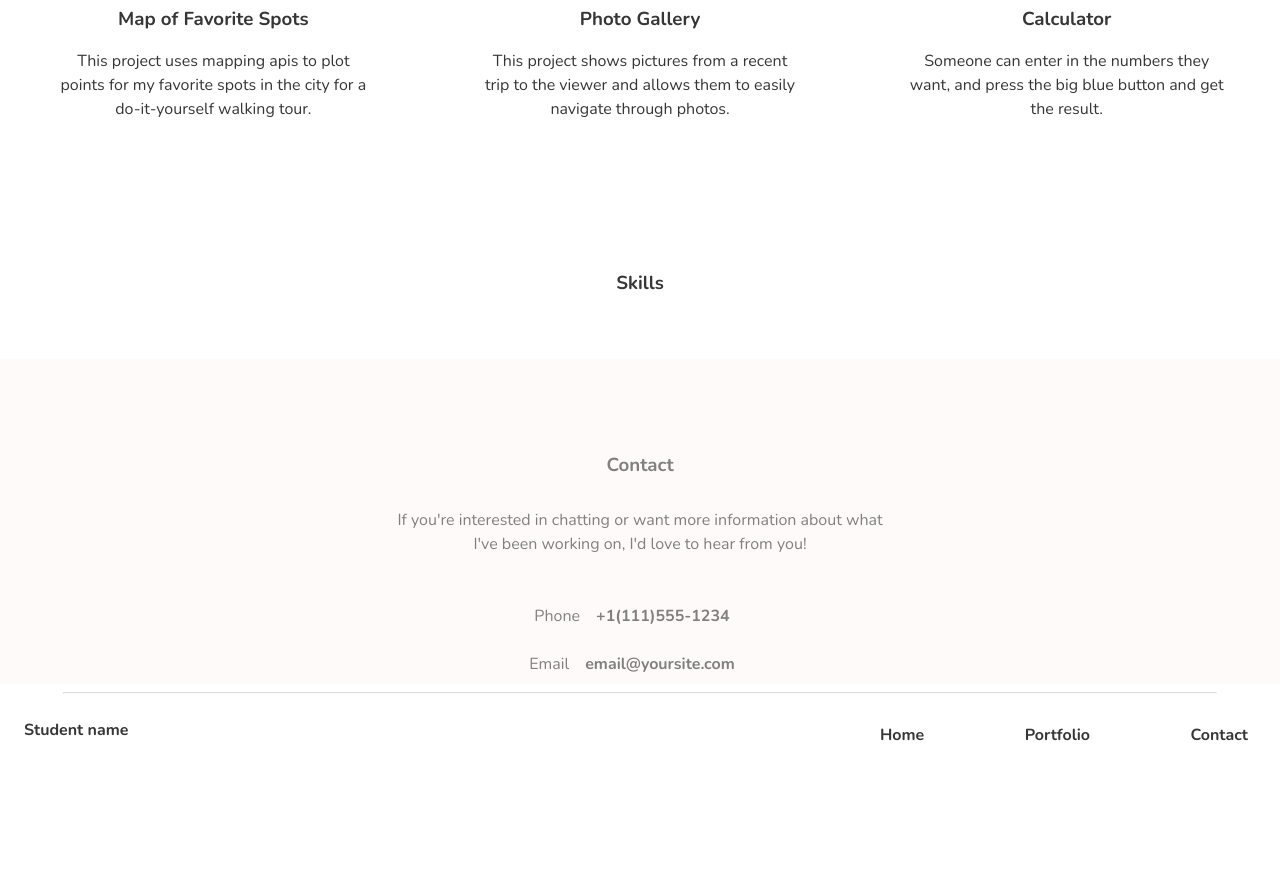
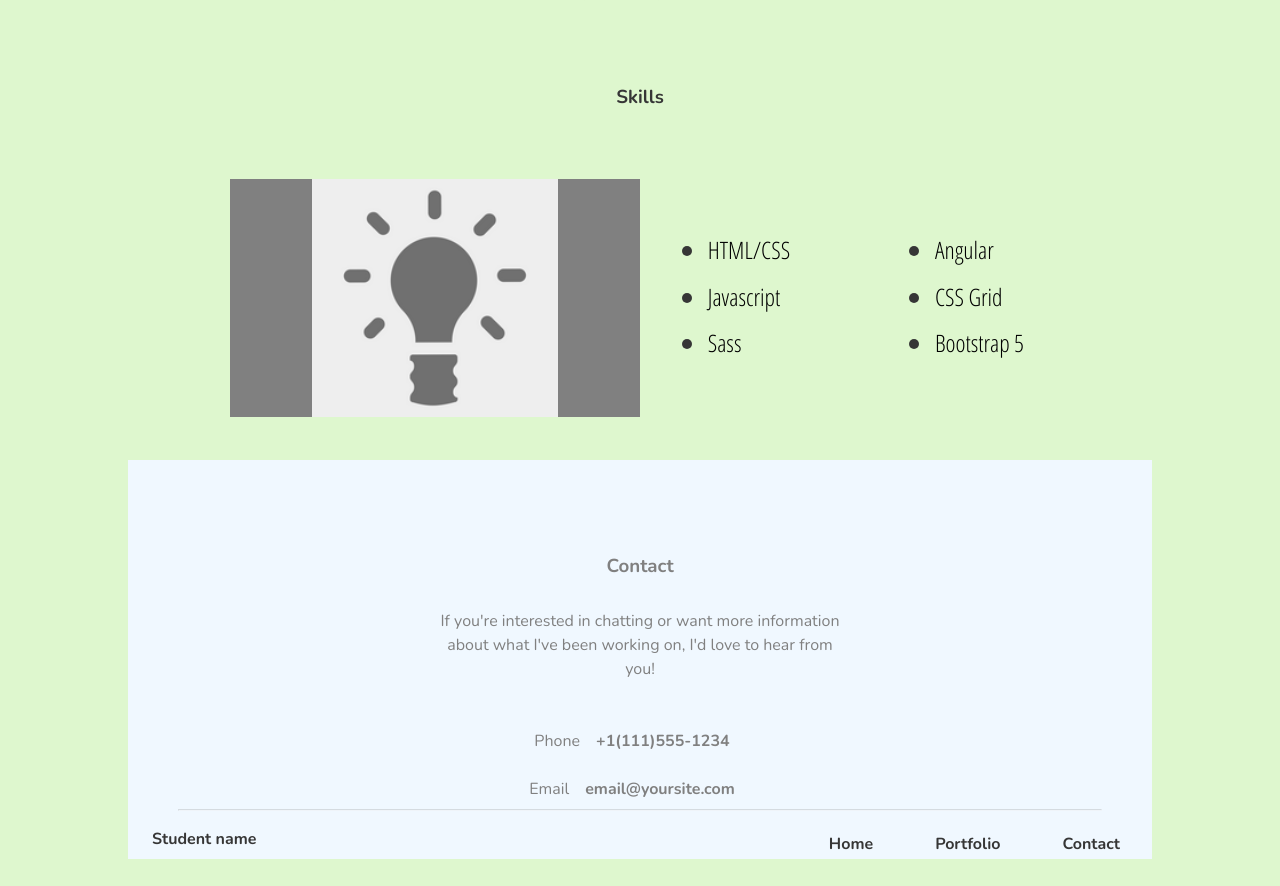
Before and after one commit to sdmasek/techdegree-project-2, a plain HTML site: page index.html in a window 1280 px wide. Shown: the part 1343-2229 px from the top of the page. Before the commit the page ends 2120 px from the top, so only its background shows below. Drawn offline with nearby package versions, Linux system fonts and the light colour scheme.

Commit message:
finalizing push
Cleaning up CSS and html for final push

```diff
--- a/css/styles.css
+++ b/css/styles.css
@@ -4,8 +4,10 @@
 
 body{
     font-family: 'Nunito', sans-serif;
-    margin: 0;
+    margin: 0 auto;
+    max-width: 1024px;
     color: #363636;
+    background-color:rgb(222, 247, 206);
 
 }
 
@@ -19,12 +21,20 @@ nav{
     color: #363636;
 }
 
+.name{
+    font-family: 'Open Sans Condensed', sans-serif;
+}
+
 header{
     display: flex;
     flex-direction: column;
     align-items: center;
     justify-content: center;
-    background-color: snow;
+    background-color: aliceblue;
+    color: grey;
+}
+
+.main-nav a:hover{
     color: grey;
 }
 
@@ -58,6 +68,9 @@ p{
     line-height: 2rem;
     font-weight: 700;
     text-align: center;
+    background-color:rgb(222, 247, 206);
+    margin: .5rem;
+    padding: .5rem 6rem;
 }
 .profile_pic{
     max-width: 60%;
@@ -65,12 +78,43 @@ p{
 
 }
 
+.skills{
+    display: flex;
+    flex-direction: column;
+    align-items: center;
+
+}
+
+.skills_image{
+    width: 90%;
+    background-color: grey;
+    display: flex;
+    flex-direction: row;
+    justify-content: center;
+}
+
+.skills img{
+    max-width: 60%;
+
+
+}
+
+.skills p{
+    font-family: 'Open Sans Condensed', sans-serif;
+    font-size: 1.5rem;
+    color: black;
+}
+
+.bi-circle-fill{
+    visibility: hidden;
+}
+
 .contact{
     display: flex;
     flex-direction: column;
     align-items: center;
     color: grey;
-    background-color: snow;
+    background-color: aliceblue;
 }
 
 .contact h3{
@@ -96,9 +140,14 @@ p{
 
 hr{
     width: 90%;
-    text-align: center;
+    margin: auto;
     color: rgba(196, 201, 202,.2);
     opacity: .3;
+    background-color: aliceblue;
+}
+
+.hr-container{
+    background-color: aliceblue;
 }
 
 .footer_nav{
@@ -107,6 +156,7 @@ hr{
    flex-direction: row;
    flex: 1;
    justify-content: space-between;
+   background-color: aliceblue;
 
 }
 
@@ -114,6 +164,10 @@ hr{
     max-width: 40%;
     margin: 1.5rem 1rem;
 
+}
+
+.footer_nav a:hover{
+    color: grey;
 }
 
 .footer_nav p, a, .Medium_links{
@@ -140,10 +194,16 @@ hr{
         display: flex;
         flex-direction: row-reverse;
         flex-wrap: wrap;
+
+    }
+
+    .name{
+        margin-bottom: 0;
     }
 
     .profile_pic{
         max-width: 40%;
+        margin: 0 1rem 1rem 1rem;
 
 
     }
@@ -151,7 +211,8 @@ hr{
     header p{
         max-width: 50%;
         text-align: left;
-        margin-right: 1rem;
+        margin: 0 auto;
+        align-self: flex-start;
         font-size: 1.25rem;
     }
 
@@ -164,7 +225,14 @@ hr{
         display: flex;
         flex-direction: row;
         justify-content: space-around;
-        width: 50%;
+        width: 40%;
+    }
+
+    .main-nav li{
+
+        background-color: aliceblue;
+        padding: 0;
+
     }
 
 
@@ -191,6 +259,57 @@ hr{
         flex: 1 100%;
         margin-top: 6rem;
     }
+
+    .skills{
+        display: flex;
+        flex-wrap: wrap;
+        flex-direction: row;
+        justify-content: center;
+        height: 50vh;
+    }
+
+    .bi-circle-fill{
+        visibility: visible;
+        margin: .5rem 0;
+        align-self: flex-start;
+    }
+
+    .col-1, .col-2{
+        justify-content: flex-start;
+    }
+
+    .skills h3{
+        flex: 1 70%;
+        margin: 0;
+    }
+    .skills_image{
+        margin: 1rem;
+        display: flex;
+        flex-direction: column;
+        align-items: center;
+        max-width: 40%;
+
+    }
+    .skill_container{
+        display: flex;
+        flex-direction: column;
+        align-items: center;
+        flex-basis: 40%;
+    }
+
+    .skill_label{
+        display: flex;
+        flex-direction: row;
+
+    }
+
+    .skills p{
+        /* flex-basis: 25%; */
+        margin: 0 1rem;
+        font-size: 1.5rem;
+
+    }
+
 
     .contact{
         flex-direction: column;
@@ -290,6 +409,30 @@ hr{
         flex: 3 30%;
     }
 
+    .skill_container{
+        height: 40%;
+        flex-direction: column;
+        flex-wrap: wrap;
+    }
+
+    .skill_label{
+        flex-direction: row;
+        align-items: flex-start;
+    }
+
+    .col-1, .col-2{
+        display: flex;
+        flex-direction: column;
+        align-items: flex-start;
+        justify-content: space-evenly;
+        flex: 1 100%;
+    }
+
+    .skill_label p{
+        flex: 3 30%;
+
+    }
+
     .contact_summary{
         max-width: 40%;
     }
--- a/index.html
+++ b/index.html
@@ -6,6 +6,8 @@
     <meta name="viewport" content="width=device-width, initial-scale=1.0">
     <link rel="preconnect" href="https://fonts.gstatic.com">
     <link href="https://fonts.googleapis.com/css2?family=Nunito:wght@200;700&display=swap" rel="stylesheet">
+    <link rel="preconnect" href="https://fonts.gstatic.com">
+    <link href="https://fonts.googleapis.com/css2?family=Open+Sans+Condensed:wght@300&display=swap" rel="stylesheet">
     <link rel="stylesheet" href="css/normalize.css">
     <link rel="stylesheet" href="css/styles.css">
     <title>Mobile First Responsive Layout Site</title>
@@ -17,9 +19,10 @@
             <h1 class="name">Student Name</h1>
 
             <ul class="main-nav" id="top">
-                <li>Home</li>
-                <li>Portfolio</li>
-                <li>Contact</li>
+                <li><a href="index.html">Home</a></li>
+                <li><a href="#portfolio">Portfolio</a></li>
+                <li><a href="#skills">Skills</a></li>
+                <li><a href="#contact">Contact</a></li>
             </ul>
         </nav>
 
@@ -29,53 +32,109 @@
 
     </header>
     <main>
-        <section class="portfolio">
+        <section class="portfolio" id="portfolio">
             <h3>Portfolio</h3>
             <div class="portfolio_1">
-                <img src="images/portfolio-1.png">
+                <img src="images/portfolio-1.png" alt="example project displaying front page of a marketing website">
                 <h3>Marketing Page</h3>
                 <p>This project shows the front page of a marketing website meant for a specific business I'm interested
                     in
                 </p>
             </div>
             <div class="portfolio_2">
-                <img src="images/portfolio-2.png">
+                <img src="images/portfolio-2.png"
+                    alt="example project that searches a database to return info to users">
                 <h3>Search Page</h3>
                 <p>This project searches a specific database to find information that the user is trying to look up</p>
             </div>
             <div class="portfolio_3">
-                <img src="images/portfolio-3.png">
+                <img src="images/portfolio-3.png" alt="an app project which compares different travel methods">
                 <h3>Travel App</h3>
                 <p>This project compares travel times based on different transportation methods and tells you the best
                     one.
                 </p>
             </div>
             <div class="portfolio_4">
-                <img src="images/portfolio-4.png">
+                <img src="images/portfolio-4.png"
+                    alt="A project that uses mapping apis to display my favorite spots in the city for walking">
                 <h3>Map of Favorite Spots</h3>
                 <p>This project uses mapping apis to plot points for my favorite spots in the city for a do-it-yourself
                     walking
                     tour.</p>
             </div>
             <div class="portfolio_5">
-                <img src="images/portfolio-5.png">
+                <img src="images/portfolio-5.png"
+                    alt="project of a photo gallery which allows the viewer to easily navigate through photos of a recent trip">
                 <h3>Photo Gallery</h3>
                 <p>This project shows pictures from a recent trip to the viewer and allows them to easily navigate
                     through
                     photos.</p>
             </div>
             <div class="portfolio_6">
-                <img src="images/portfolio-6.png">
+                <img src="images/portfolio-6.png" alt="project displaying a functional calculator">
                 <h3>Calculator</h3>
                 <p>Someone can enter in the numbers they want, and press the big blue button and get the result.</p>
             </div>
         </section>
-        <section class="skills">
+        <section class="skills" id="skills">
             <h3>Skills</h3>
+            <figure class="skills_image">
+                <img src="images/rsz_skills_icon.png" alt="picture of a lightbulb">
+            </figure>
+
+            <div class="skill_container">
+                <div class="col-1">
+                    <div class="skill_label">
+                        <svg xmlns="http://www.w3.org/2000/svg" width="10" height="10" fill="currentColor"
+                            class="bi-circle-fill" viewBox="0 0 16 16">
+                            <circle cx="8" cy="8" r="8" />
+                        </svg>
+                        <p>HTML/CSS</p>
+                    </div>
+                    <div class="skill_label">
+                        <svg xmlns="http://www.w3.org/2000/svg" width="10" height="10" fill="currentColor"
+                            class="bi-circle-fill" viewBox="0 0 16 16">
+                            <circle cx="8" cy="8" r="8" />
+                        </svg>
+                        <p>Javascript</p>
+                    </div>
+                    <div class="skill_label">
+                        <svg xmlns="http://www.w3.org/2000/svg" width="10" height="10" fill="currentColor"
+                            class="bi-circle-fill" viewBox="0 0 16 16">
+                            <circle cx="8" cy="8" r="8" />
+                        </svg>
+                        <p>Sass</p>
+                    </div>
+                </div>
+                <br>
+                <div class="col-2">
+                    <div class="skill_label">
+                        <svg xmlns="http://www.w3.org/2000/svg" width="10" height="10" fill="currentColor"
+                            class="bi-circle-fill" viewBox="0 0 16 16">
+                            <circle cx="8" cy="8" r="8" />
+                        </svg>
+                        <p>Angular</p>
+                    </div>
+                    <div class="skill_label">
+                        <svg xmlns="http://www.w3.org/2000/svg" width="10" height="10" fill="currentColor"
+                            class="bi-circle-fill" viewBox="0 0 16 16">
+                            <circle cx="8" cy="8" r="8" />
+                        </svg>
+                        <p>CSS Grid</p>
+                    </div>
+                    <div class="skill_label">
+                        <svg xmlns="http://www.w3.org/2000/svg" width="10" height="10" fill="currentColor"
+                            class="bi-circle-fill" viewBox="0 0 16 16">
+                            <circle cx="8" cy="8" r="8" />
+                        </svg>
+                        <p>Bootstrap 5</p>
+                    </div>
+                </div>
+            </div>
         </section>
 
 
-        <div class="contact">
+        <div class="contact" id="contact">
             <h3>Contact</h3>
             <p class="contact_summary">If you're interested in chatting or want more information about what I've been
                 working on, I'd love to hear from you!</p>
@@ -88,8 +147,10 @@
                 <p class="email">email@yoursite.com</p>
             </div>
         </div>
+        <div class="hr-container">
+            <hr>
+        </div>
     </main>
-    <hr>
     <footer class="footer_nav">
 
         <p id="student_name">Student name</p>
@@ -97,8 +158,8 @@
         <a href="#top" id="linkToNav">Back to Top</a>
         <div class="Medium_links">
             <a href="#top">Home</a>
-            <a href=".portfolio">Portfolio</a>
-            <a href=".contact">Contact</a>
+            <a href="#portfolio">Portfolio</a>
+            <a href="#contact">Contact</a>
         </div>
     </footer>
 
```
Also changed, not shown: images/skills_icon.png (deleted).
